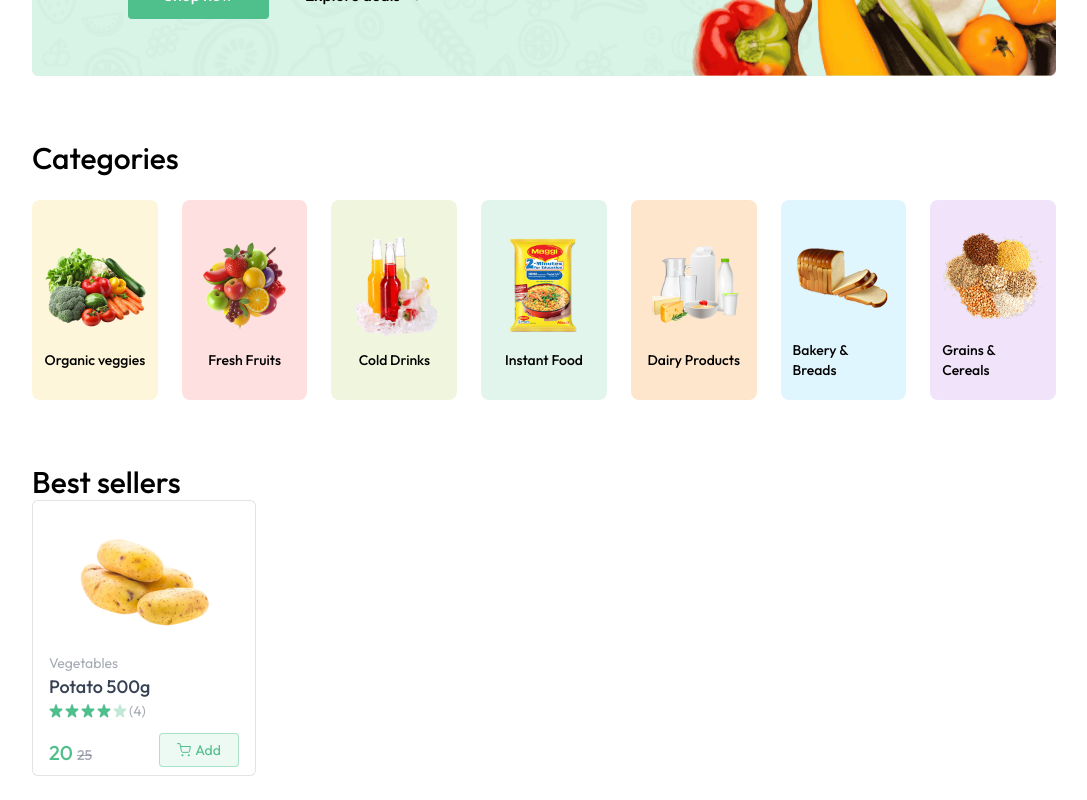
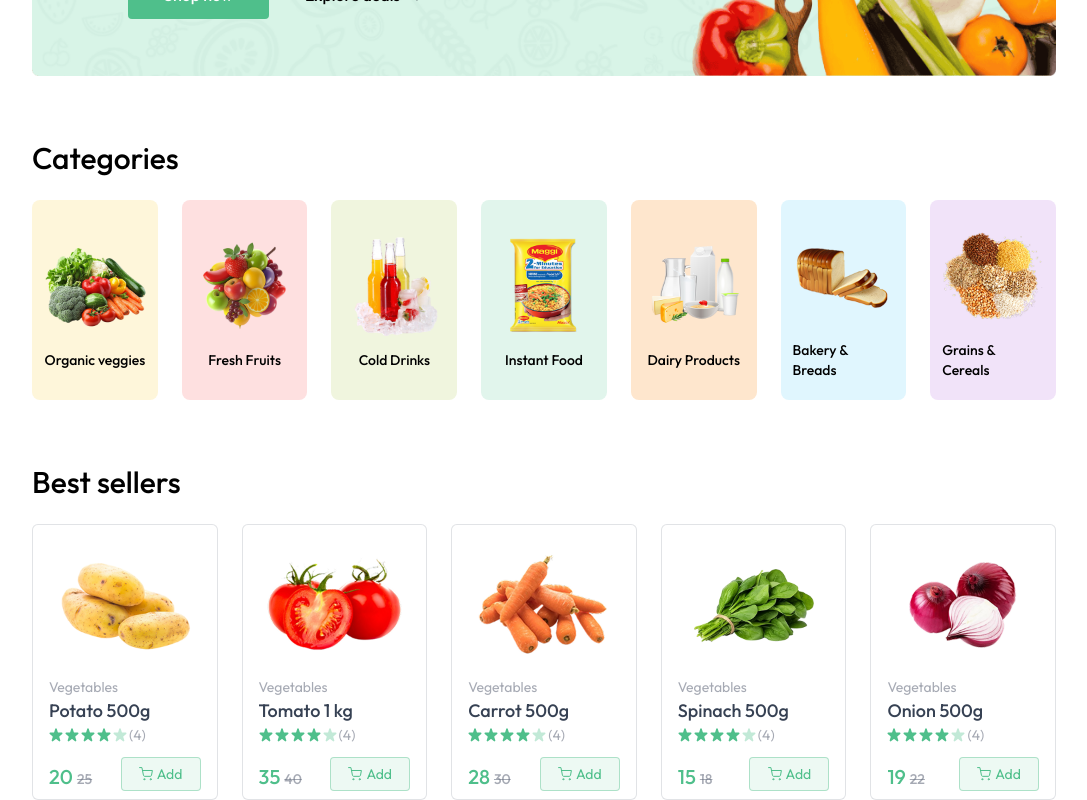
Before and after one commit to Kafoor-Nimas/Grocery-Delivery, a React (Vite) app in the folder client/: page / in a window 1280 px wide. Shown: the part 404-1204 px from the top of the page, without its empty margins (96-1183 px from the left). Before the commit the page ends 1180 px from the top, so only its background shows below. Built offline with nearby package versions, Linux system fonts and the light colour scheme.

Commit message:
completed best Seller component UI

```diff
--- a/client/src/components/BestSeller.jsx
+++ b/client/src/components/BestSeller.jsx
@@ -7,8 +7,13 @@ const BestSeller = () => {
   return (
     <div className="mt-16">
       <p className="text-2xl md:text-3xl font-medium">Best sellers</p>
-      <div>
-        <ProductCard product={products[0]} />
+      <div className="grid grid-cols-2 sm:grid-cols-3  lg:grid-cols-4 xl:grid-cols-5 gap-3 md:gap-6 mt-6">
+        {products
+          .filter((product) => product.inStock)
+          .slice(0, 5)
+          .map((product, index) => (
+            <ProductCard key={index} product={product} />
+          ))}
       </div>
     </div>
   );
--- a/client/src/components/ProductCard.jsx
+++ b/client/src/components/ProductCard.jsx
@@ -15,7 +15,7 @@ const ProductCard = ({ product }) => {
 
   return (
     product && (
-      <div className="border border-gray-500/20 rounded-md md:px-4 px-3 py-2 bg-white min-w-56 max-w-56 w-full">
+      <div className="border border-gray-500/20 rounded-md md:px-4 px-3 py-2 bg-white min-w-36 max-w-56 w-full">
         <div className="group cursor-pointer flex items-center justify-center px-2">
           <img
             className="group-hover:scale-105 transition max-w-26 md:max-w-36"
```
